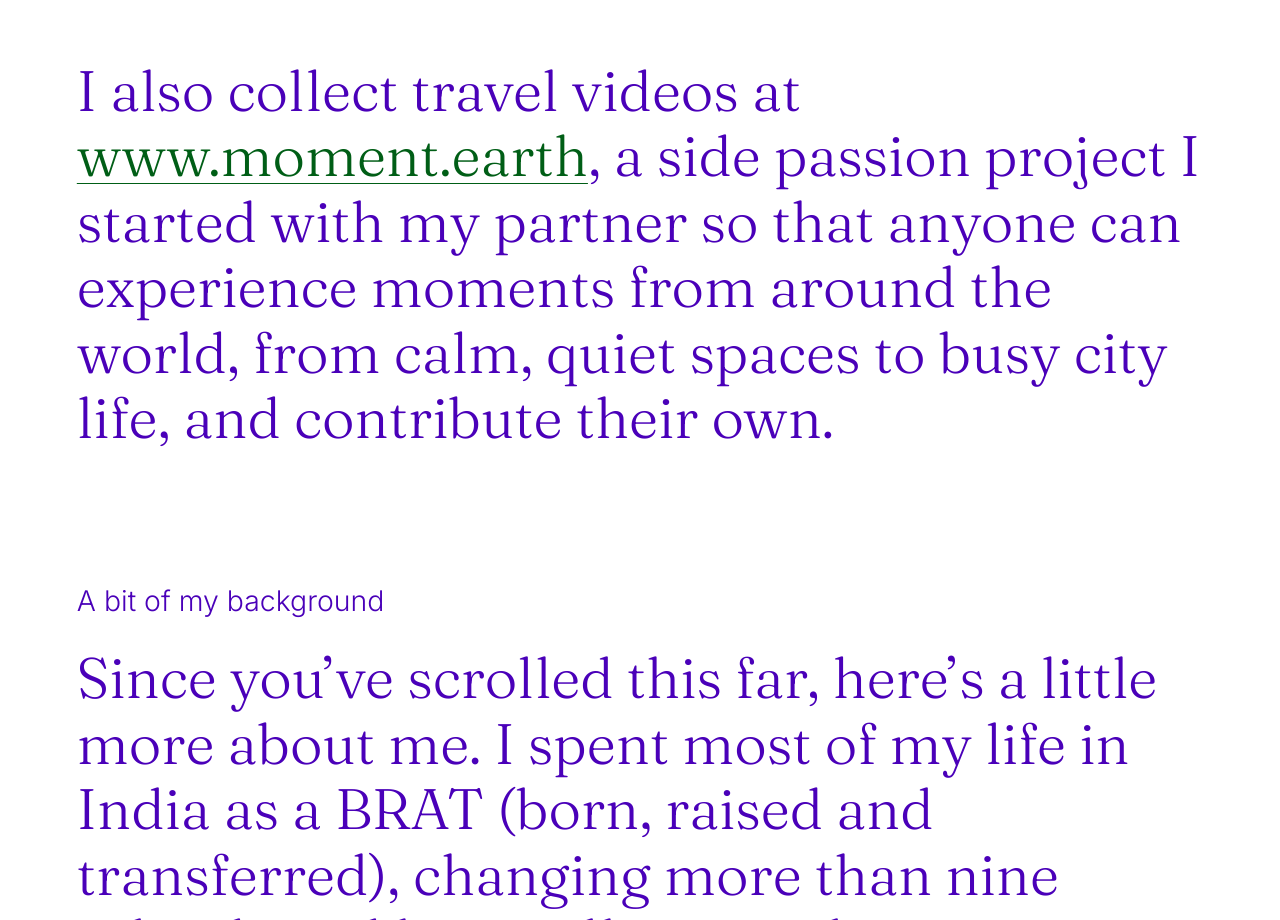
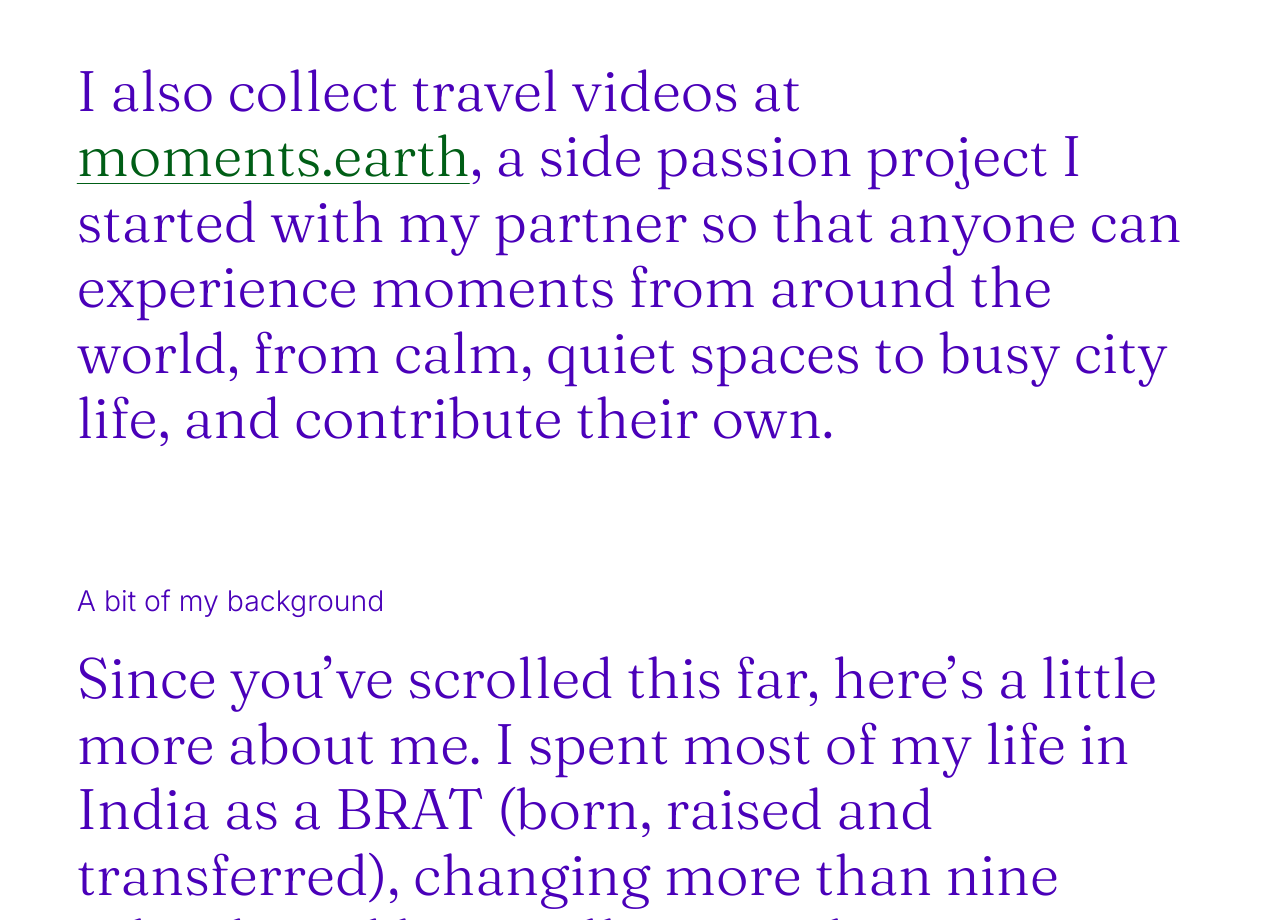
Before and after one commit to parasighted/portfolio, a plain HTML site: page about.html in a window 1280 px wide. Shown: the part 1429-2349 px from the top of the page. Drawn offline with Linux system fonts and the light colour scheme.

Commit message:
Point About page link to moments.earth
Co-Authored-By: Claude Opus 5.5 <noreply@anthropic.com>

```diff
--- a/about.html
+++ b/about.html
@@ -60,7 +60,7 @@
       <h2 class="about__label">In my free time</h2>
       <div class="about__text serif">
         <p>You’ll usually find me hiking in the woods with my two-year-old Australian Shepherd, or travelling whenever time and money allow. I like to illustrate for fun, and often share my digital sketches and inked drawings on <a href="https://www.instagram.com/parasighted_saloni" target="_blank" rel="noopener">Instagram</a>.</p>
-        <p>I also collect travel videos at <a href="https://www.moment.earth" target="_blank" rel="noopener">www.moment.earth</a>, a side passion project I started with my partner so that anyone can experience moments from around the world, from calm, quiet spaces to busy city life, and contribute their own.</p>
+        <p>I also collect travel videos at <a href="https://moments.earth/" target="_blank" rel="noopener">moments.earth</a>, a side passion project I started with my partner so that anyone can experience moments from around the world, from calm, quiet spaces to busy city life, and contribute their own.</p>
       </div>
     </section>
 
```
